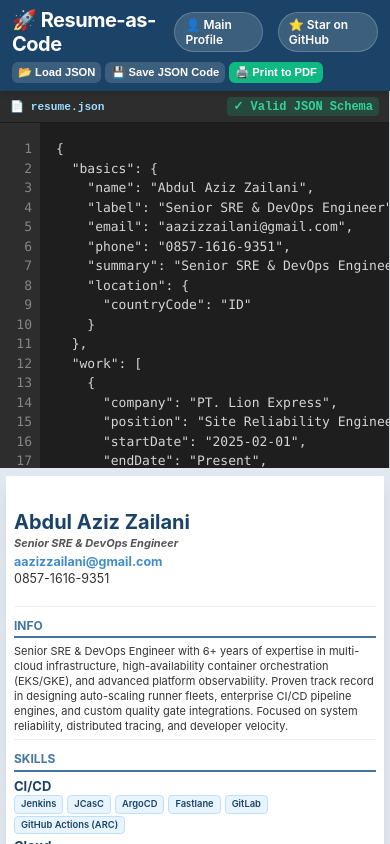
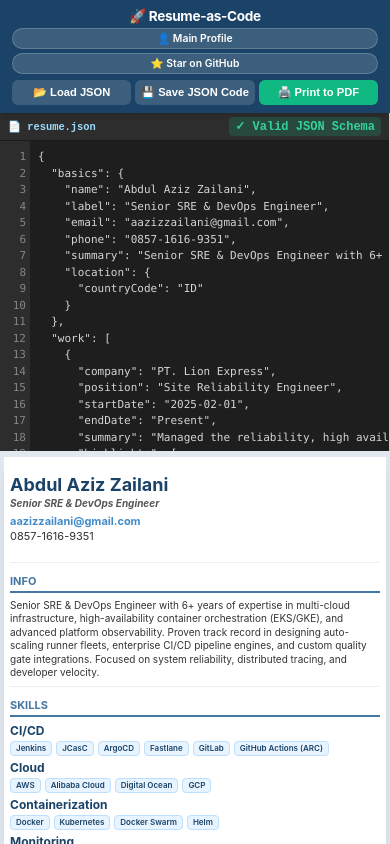
Before and after one commit to abdul-zailani/resume-as-code, a website: page index.html in a window 390 px wide. Drawn offline with Linux system fonts and the light colour scheme.

Commit message:
fix: responsive mobile resume-as-code playground
- ganti inline style header ke class (biar media query work)
- header stack vertikal di 480px (title, links, actions)
- editor 40vh, preview 60vh di HP
- semua font size turun progresif
- pill, button, gap responsive

```diff
--- a/index.html
+++ b/index.html
@@ -48,19 +48,48 @@
             z-index: 10;
         }
 
+        .header-left {
+            display: flex;
+            align-items: center;
+            gap: 12px;
+        }
+
         header.app-header h1 {
             font-size: 1.25rem;
             font-weight: 700;
             letter-spacing: -0.025em;
+            display: flex;
+            align-items: center;
+            gap: 8px;
+            margin: 0;
+            color: white;
         }
 
         header.app-header h1 span {
             font-weight: 300;
             opacity: 0.8;
             font-size: 0.9rem;
-            margin-left: 8px;
             border-left: 1px solid rgba(255,255,255,0.3);
             padding-left: 8px;
+        }
+
+        .header-link {
+            background: rgba(255,255,255,0.15);
+            color: white;
+            padding: 4px 10px;
+            border-radius: 20px;
+            font-size: 0.75rem;
+            font-weight: 600;
+            display: inline-flex;
+            align-items: center;
+            gap: 5px;
+            text-decoration: none;
+            border: 1px solid rgba(255,255,255,0.2);
+            transition: var(--transition);
+            white-space: nowrap;
+        }
+        .header-link:hover {
+            background: rgba(255,255,255,0.25);
         }
 
         .header-actions {
@@ -380,20 +409,25 @@
             }
             .editor-pane {
                 width: 100%;
-                height: 50%;
+                height: 50vh;
                 min-width: 100%;
             }
             .preview-pane {
-                height: 50%;
-                padding: 20px 10px;
+                height: 50vh;
+                padding: 20px 16px;
             }
         }
 
         @media (max-width: 768px) {
             header.app-header {
+                flex-direction: column;
+                padding: 8px 12px;
+                gap: 6px;
+            }
+            .header-left {
                 flex-wrap: wrap;
                 gap: 6px;
-                padding: 8px 12px;
+                width: 100%;
             }
             header.app-header h1 {
                 font-size: 1rem;
@@ -401,58 +435,146 @@
             header.app-header h1 span {
                 display: none;
             }
+            .header-link {
+                font-size: 0.7rem;
+                padding: 3px 8px;
+            }
             .header-actions {
-                flex-wrap: wrap;
+                width: 100%;
+                justify-content: flex-start;
                 gap: 4px;
             }
             .btn {
-                padding: 5px 8px;
-                font-size: 0.75rem;
+                padding: 6px 10px;
+                font-size: 0.8rem;
+            }
+            .app-container {
+                flex-direction: column;
+            }
+            .editor-pane {
+                width: 100%;
+                height: 45vh;
+                min-width: 100%;
             }
             .preview-pane {
-                padding: 8px 6px;
+                height: 55vh;
+                padding: 10px 8px;
             }
             .preview-paper {
                 width: 100%;
                 padding: 8px;
                 font-size: 11px;
             }
-            .resume-header {
-                flex-direction: column;
+            .resume-header h1 {
+                font-size: 22px;
             }
             .resume-contact {
                 text-align: left;
                 margin-top: 4px;
+                font-size: 11px;
             }
             .resume-job-header {
                 flex-direction: column;
+                gap: 2px;
+            }
+            .resume-job-header h3 {
+                font-size: 12px;
             }
             .resume-skill-item {
                 flex-direction: column;
+                gap: 2px;
             }
             .resume-skill-title {
                 width: auto;
                 min-width: auto;
+                font-size: 12px;
+            }
+            .resume-skill-pill {
+                font-size: 0.8em;
+                padding: 1px 5px;
             }
         }
 
         @media (max-width: 480px) {
+            body {
+                overflow-y: auto;
+            }
+            .header-left {
+                flex-direction: column;
+                align-items: stretch;
+                gap: 4px;
+            }
             header.app-header h1 {
                 font-size: 0.85rem;
+                justify-content: center;
+            }
+            .header-link {
+                justify-content: center;
+                font-size: 0.65rem;
+                padding: 3px 6px;
             }
             .btn {
-                padding: 4px 6px;
+                flex: 1;
+                padding: 6px 4px;
                 font-size: 0.7rem;
+                min-width: 0;
+            }
+            .editor-pane {
+                height: 40vh;
+            }
+            .preview-pane {
+                height: 60vh;
+                padding: 6px 4px;
+            }
+            .preview-paper {
+                padding: 6px;
+                font-size: 10px;
             }
             .preview-paper h1 {
-                font-size: 20px;
+                font-size: 18px;
             }
             .preview-paper h2 {
-                font-size: 12px;
+                font-size: 11px;
+            }
+            .preview-paper h3 {
+                font-size: 11px;
             }
             .editor-header {
-                font-size: 0.7rem;
-                padding: 6px 10px;
+                font-size: 0.65rem;
+                padding: 4px 8px;
+                flex-wrap: wrap;
+                gap: 4px;
+            }
+            .code-container textarea {
+                font-size: 11px;
+                padding: 8px;
+            }
+            .line-numbers {
+                font-size: 11px;
+                padding: 8px 4px;
+                min-width: 30px;
+            }
+            .resume-header {
+                flex-direction: column;
+                padding-top: 10px;
+            }
+            .resume-header h1 {
+                font-size: 18px;
+            }
+            .resume-contact a {
+                font-size: 11px;
+            }
+            .resume-job ul {
+                padding-left: 14px;
+            }
+            .resume-job li {
+                font-size: 10px;
+            }
+            .resume-job-summary {
+                font-size: 10px;
+            }
+            .resume-section h2 {
+                font-size: 11px;
             }
         }
     </style>
@@ -461,17 +583,13 @@
 
     <!-- TOOLBAR HEADER -->
     <header class="app-header">
-        <div style="display: flex; align-items: center; gap: 15px;">
-            <h1 style="display: flex; align-items: center; gap: 8px; font-size: 1.25rem; font-weight: 700; margin: 0; color: white;">
+        <div class="header-left">
+            <h1 class="header-title">
                 🚀 Resume-as-Code
-                <span style="font-weight: 300; opacity: 0.8; font-size: 0.9rem; border-left: 1px solid rgba(255,255,255,0.3); padding-left: 8px; margin-left: 8px;">Interactive Playground</span>
+                <span>Interactive Playground</span>
             </h1>
-            <a href="https://abdul-zailani.github.io" target="_blank" style="background: rgba(255,255,255,0.15); color: white; padding: 4px 10px; border-radius: 20px; font-size: 0.75rem; font-weight: 600; display: inline-flex; align-items: center; gap: 5px; text-decoration: none; border: 1px solid rgba(255,255,255,0.2); transition: var(--transition);" onmouseover="this.style.background='rgba(255,255,255,0.25)'" onmouseout="this.style.background='rgba(255,255,255,0.15)'">
-                👤 Main Profile
-            </a>
-            <a href="https://github.com/abdul-zailani/resume-as-code" target="_blank" style="background: rgba(255,255,255,0.15); color: white; padding: 4px 10px; border-radius: 20px; font-size: 0.75rem; font-weight: 600; display: inline-flex; align-items: center; gap: 5px; text-decoration: none; border: 1px solid rgba(255,255,255,0.2); transition: var(--transition);" onmouseover="this.style.background='rgba(255,255,255,0.25)'" onmouseout="this.style.background='rgba(255,255,255,0.15)'">
-                ⭐ Star on GitHub
-            </a>
+            <a class="header-link" href="https://abdul-zailani.github.io" target="_blank">👤 Main Profile</a>
+            <a class="header-link" href="https://github.com/abdul-zailani/resume-as-code" target="_blank">⭐ Star on GitHub</a>
         </div>
         <div class="header-actions">
             <button class="btn" onclick="triggerLoadJSON()" title="Upload an existing resume.json file">📂 Load JSON</button>
```
